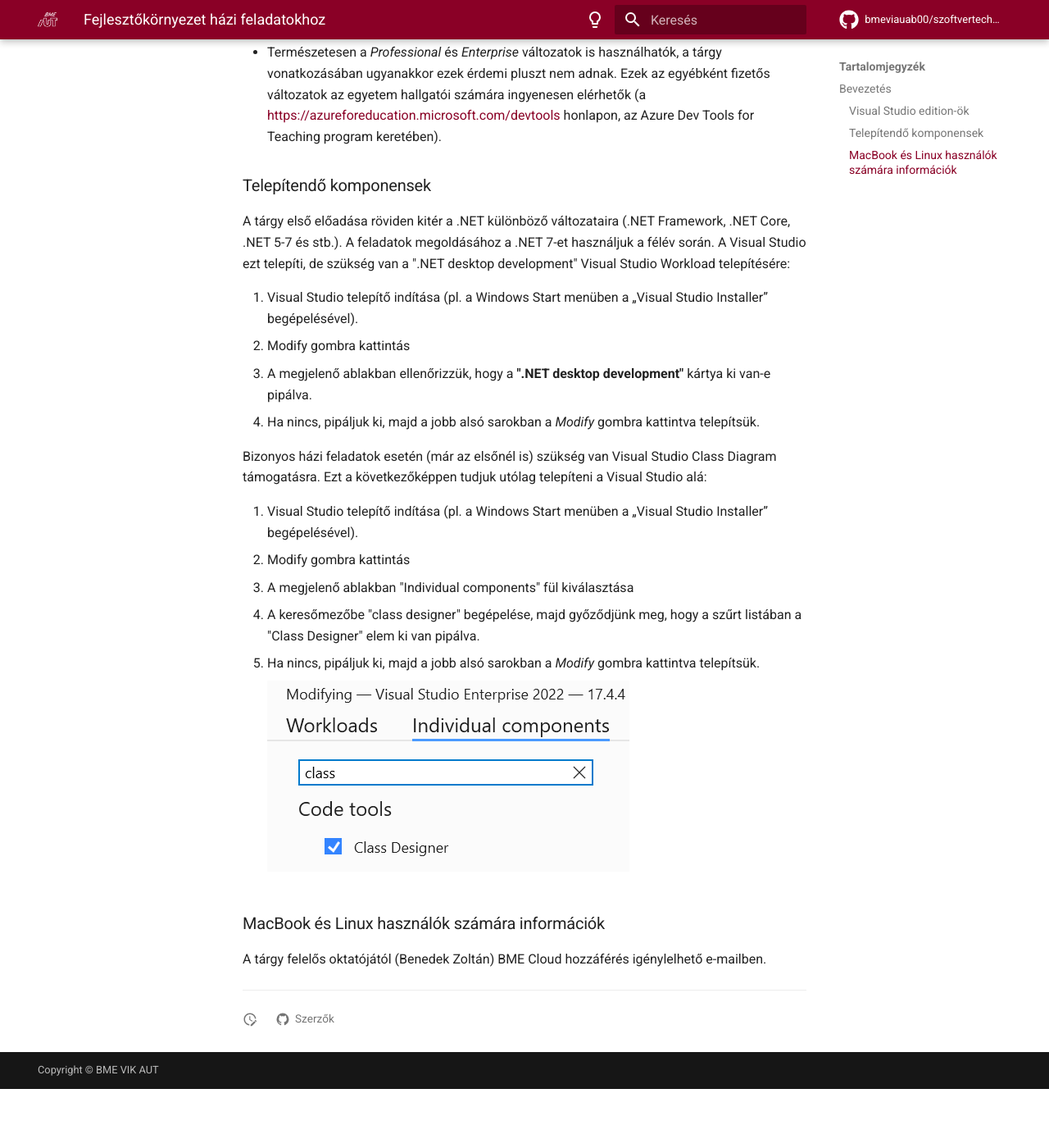
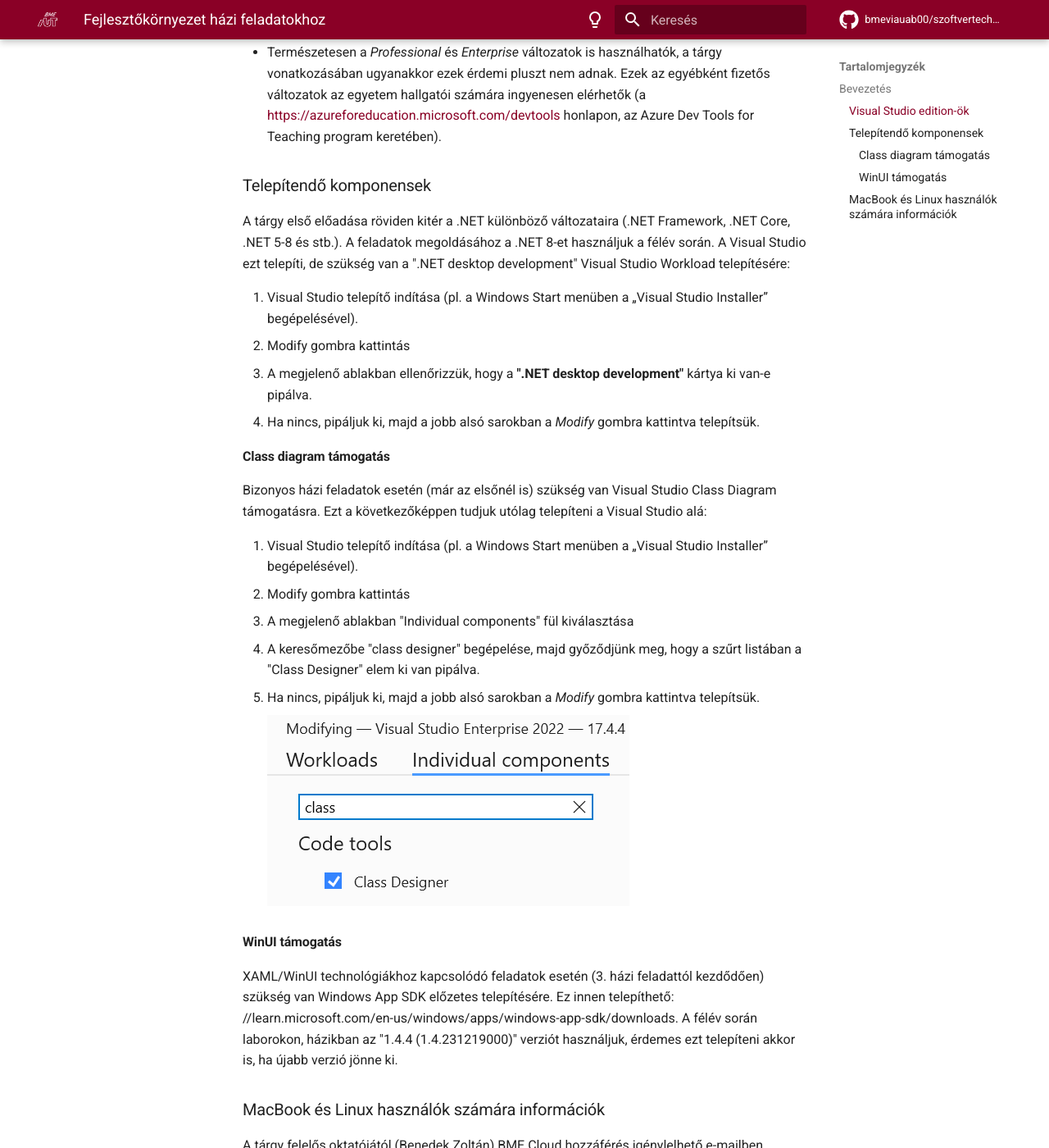
Before and after one commit to bmeviauab00/szoftvertechnikak, an MkDocs documentation site: the page built from docs/hazi/fejlesztokornyezet/index.md, in a window 1280 px wide and 1400 px high, scrolled down 618 px. Shown: the whole window at 82% size. Built offline with MkDocs 1.6.1 and Material for MkDocs 9.7.7, drawn with Linux system fonts in a browser that asks for light colours; comment, search, counter and statistics services are not loaded; the version menu is left out; before the commit the page ends 1946 px from its top, so only the background shows below that.

Commit message:
Fejlesztőkörnyezet, Windows App SDK

```diff
--- a/docs/hazi/fejlesztokornyezet/index.md
+++ b/docs/hazi/fejlesztokornyezet/index.md
@@ -19,12 +19,14 @@
 
 ### Telepítendő komponensek
 
-A tárgy első előadása röviden kitér a .NET különböző változataira (.NET Framework, .NET Core, .NET 5-7 és  stb.). A feladatok megoldásához a .NET 7-et használjuk a félév során. A Visual Studio ezt telepíti, de szükség van a ".NET desktop development" Visual Studio Workload telepítésére:
+A tárgy első előadása röviden kitér a .NET különböző változataira (.NET Framework, .NET Core, .NET 5-8 és  stb.). A feladatok megoldásához a .NET 8-et használjuk a félév során. A Visual Studio ezt telepíti, de szükség van a ".NET desktop development" Visual Studio Workload telepítésére:
 
 1. Visual Studio telepítő indítása (pl. a Windows Start menüben a „Visual Studio Installer” begépelésével).
 2. Modify gombra kattintás
 3. A megjelenő ablakban ellenőrizzük, hogy a **".NET desktop development"** kártya ki van-e pipálva.
 4. Ha nincs, pipáljuk ki, majd a jobb alsó sarokban a *Modify* gombra kattintva telepítsük.
+
+#### Class diagram támogatás
 
 Bizonyos házi feladatok esetén (már az elsőnél is) szükség van Visual Studio Class Diagram támogatásra. Ezt a következőképpen tudjuk utólag telepíteni a Visual Studio alá:
 
@@ -36,6 +38,10 @@
 
     ![Osztálydiagram támogatás telepítés](images/install-vs-class-diagram.png)
 
+#### WinUI támogatás
+
+XAML/WinUI technológiákhoz kapcsolódó feladatok esetén (3. házi feladattól kezdődően) szükség van Windows App SDK előzetes telepítésére. Ez innen telepíthető: //learn.microsoft.com/en-us/windows/apps/windows-app-sdk/downloads. A félév során laborokon, házikban az "1.4.4 (1.4.231219000)" verziót használjuk, érdemes ezt telepíteni akkor is, ha újabb verzió jönne ki.
+
 ### MacBook és Linux használók számára információk
 
 A tárgy felelős oktatójától (Benedek Zoltán) BME Cloud hozzáférés igénylelhető e-mailben.
```
